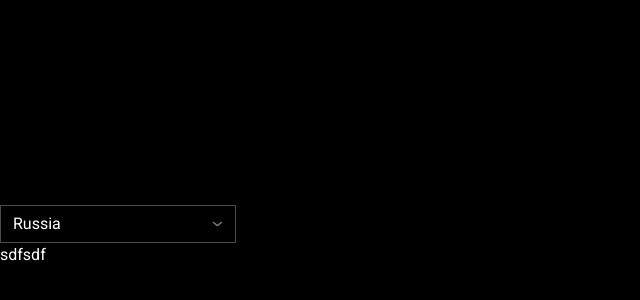
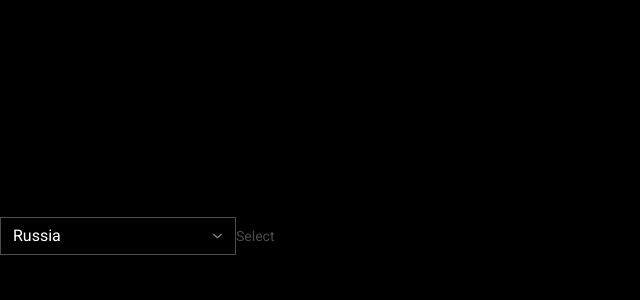
Before and after one commit to hellpains/cards, a React (Vite) app: page / in a window 1280 px wide. Shown: the part 164-464 px from the top of the page, without its empty margins (0-640 px from the left). Built offline with nearby package versions, Linux system fonts and the light colour scheme.

Commit message:
add label component

```diff
--- a/src/App.tsx
+++ b/src/App.tsx
@@ -1,5 +1,6 @@
 import { useState } from 'react'
 
+import { Label } from '@/components/ui/label'
 import { Select } from '@/components/ui/select'
 
 function App() {
@@ -15,7 +16,7 @@ function App() {
   return (
     <div>
       <Select className={'asdfasdf'} options={options} setValue={setValue} value={value} />
-      <div>sdfsdf</div>
+      <Label title={'Select'} />
     </div>
   )
 }
--- /dev/null
+++ b/src/components/ui/label/index.ts
@@ -0,0 +1 @@
+export * from './label'
--- /dev/null
+++ b/src/components/ui/label/label.module.scss
@@ -0,0 +1,4 @@
+.label {
+  font-size: 14px;
+  color: var(--dark-300, #4c4c4c);
+}
--- /dev/null
+++ b/src/components/ui/label/label.tsx
@@ -0,0 +1,14 @@
+import { ComponentPropsWithoutRef } from 'react'
+
+import s from './label.module.scss'
+
+export type LabelPropsType = {
+  className?: string
+  title: string
+} & ComponentPropsWithoutRef<'select'>
+
+export const Label = (props: LabelPropsType) => {
+  const { className, title, ...rest } = props
+
+  return <label className={`${className} ${s.label}`}>{title}</label>
+}
```
